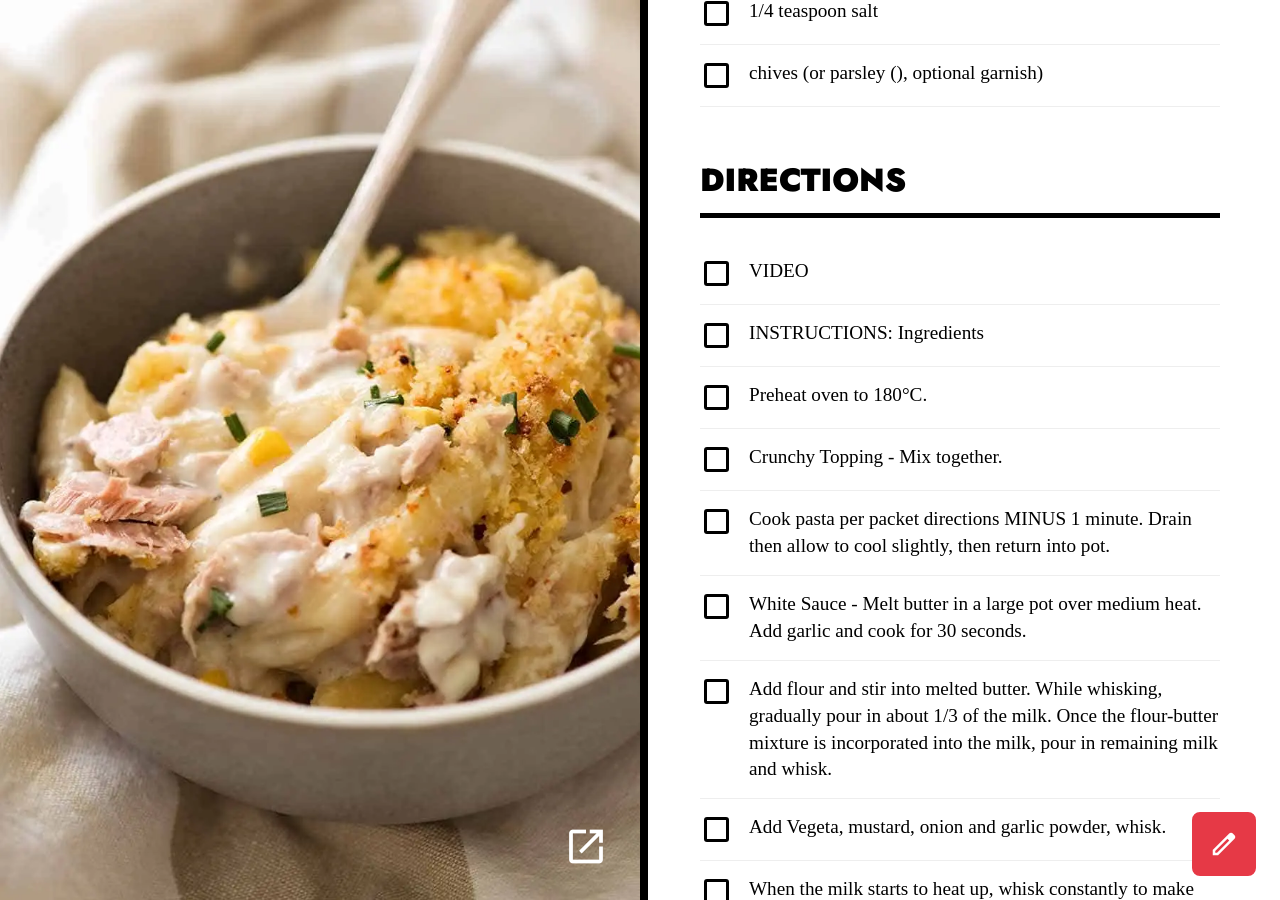
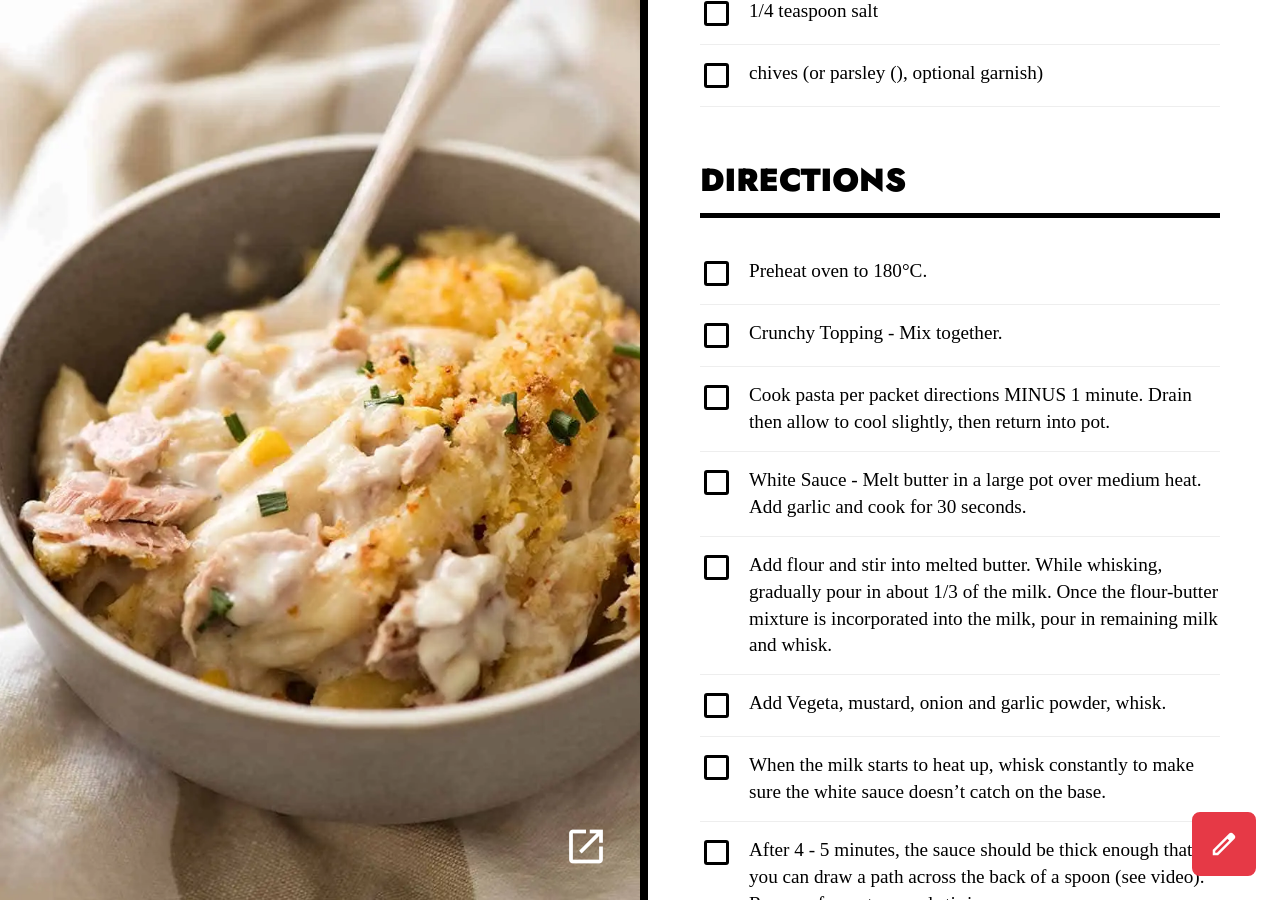
Before and after one commit to amp800/chowdown, a Jekyll site: the page built from _recipes/tuna-mornay.md, in a window 1280 px wide and 900 px high, scrolled down 1755 px. Built offline with Jekyll 4.4.1, drawn with Linux system fonts in a browser that asks for light colours.

Commit message:
Edit recipe _recipes/tuna-mornay.md

```diff
--- a/_recipes/tuna-mornay.md
+++ b/_recipes/tuna-mornay.md
@@ -32,8 +32,6 @@ ingredients:
 - chives (or parsley (), optional garnish)
 # ---
 directions:
-- VIDEO
-- 'INSTRUCTIONS: Ingredients'
 - Preheat oven to 180°C.
 - Crunchy Topping - Mix together.
 - Cook pasta per packet directions MINUS 1 minute. Drain then allow to cool slightly, then return into pot.
```
